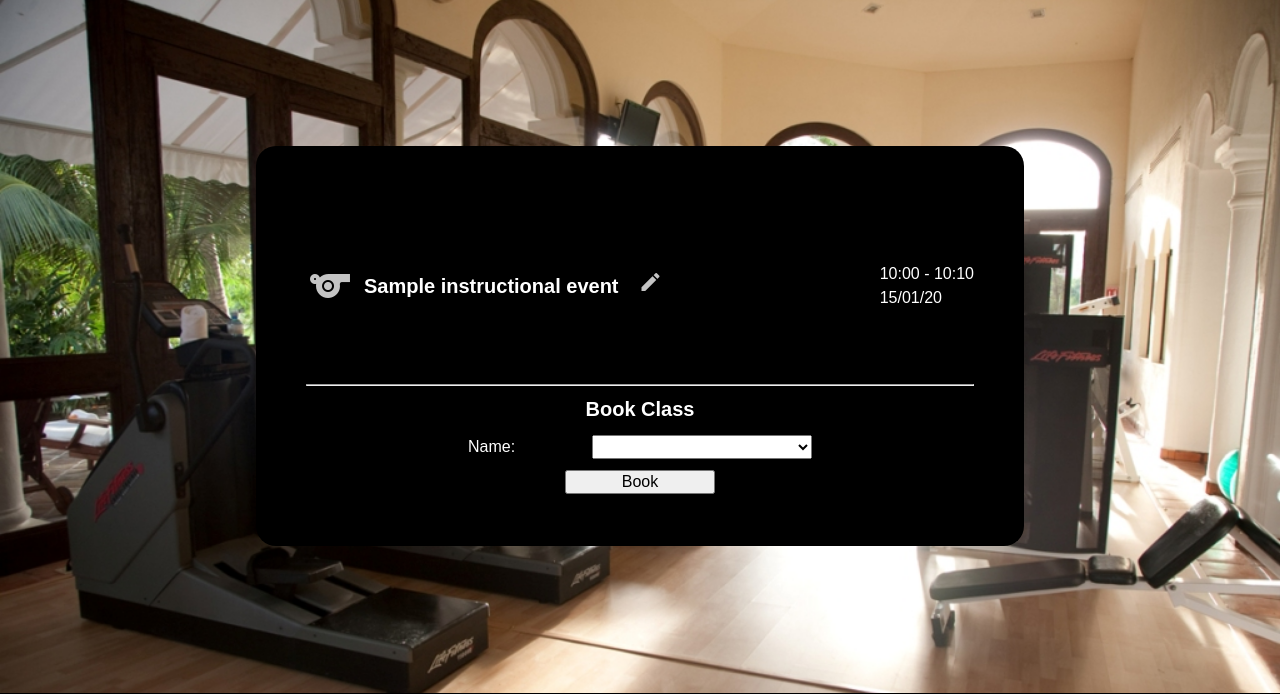
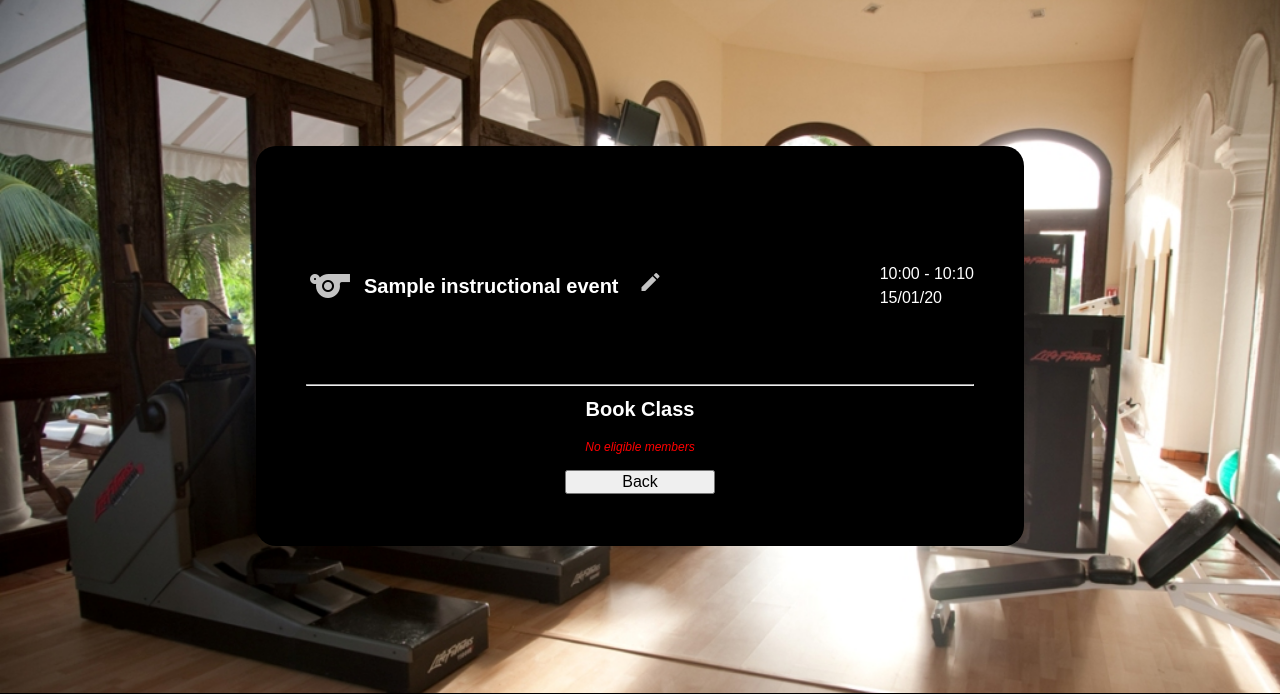
Before and after one commit to douglasrusse11/gym_project, a Flask app: page /classes/1/book in a window 1280 px wide. Shown: the part 57-751 px from the top of the page. Run offline with Flask 2, Linux system fonts and the light colour scheme; a database or web service that is not in the repository returns one stand-in record (values such as "Sample title"); lists and menus that the app fills with data are empty; some libraries are stand-ins or nearby versions.

Commit message:
updates classes/book template to handle empty members list

```diff
--- a/static/css/style.css
+++ b/static/css/style.css
@@ -163,6 +163,12 @@ main {
     width: 150px;
 }
 
+.error-message {
+    color: red;
+    font-size: 12px;
+    font-style: italic;
+}
+
 .form {
     display: flex;
     flex-direction: column;
--- a/templates/classes/book.html
+++ b/templates/classes/book.html
@@ -23,8 +23,15 @@
 <hr class="class-separator">
 <div class="booking-form form">
     <h2 class="form-heading">Book Class</h2>
-    <form action="/classes/{{ instructional_event.id }}/book" method="post">
+    <form {% if members == [] %}
+            action="/classes/{{ instructional_event.id }}" method="get"
+          {% else %}
+            action="/classes/{{ instructional_event.id }}/book" method="post"
+          {% endif %}>
         <div class="form-attributes">
+            {% if members == [] %}
+            <p class="error-message">No eligible members</p>
+            {% else %}
             <div class="form-attribute">
                 <label for="member">Name:</label>
                 <select name="member_id" id="member_id">
@@ -33,10 +40,12 @@
                     {% endfor %}
                 </select>
             </div>
+            {% endif %}
         </div>
         <div class="form-button">
-            <input type="submit" value="Book">
+            <input type="submit" value="{% if members == [] %} Back {% else %} Book {% endif %}">
         </div>
+
     </form>
 </div>
 {% endblock %}
```
